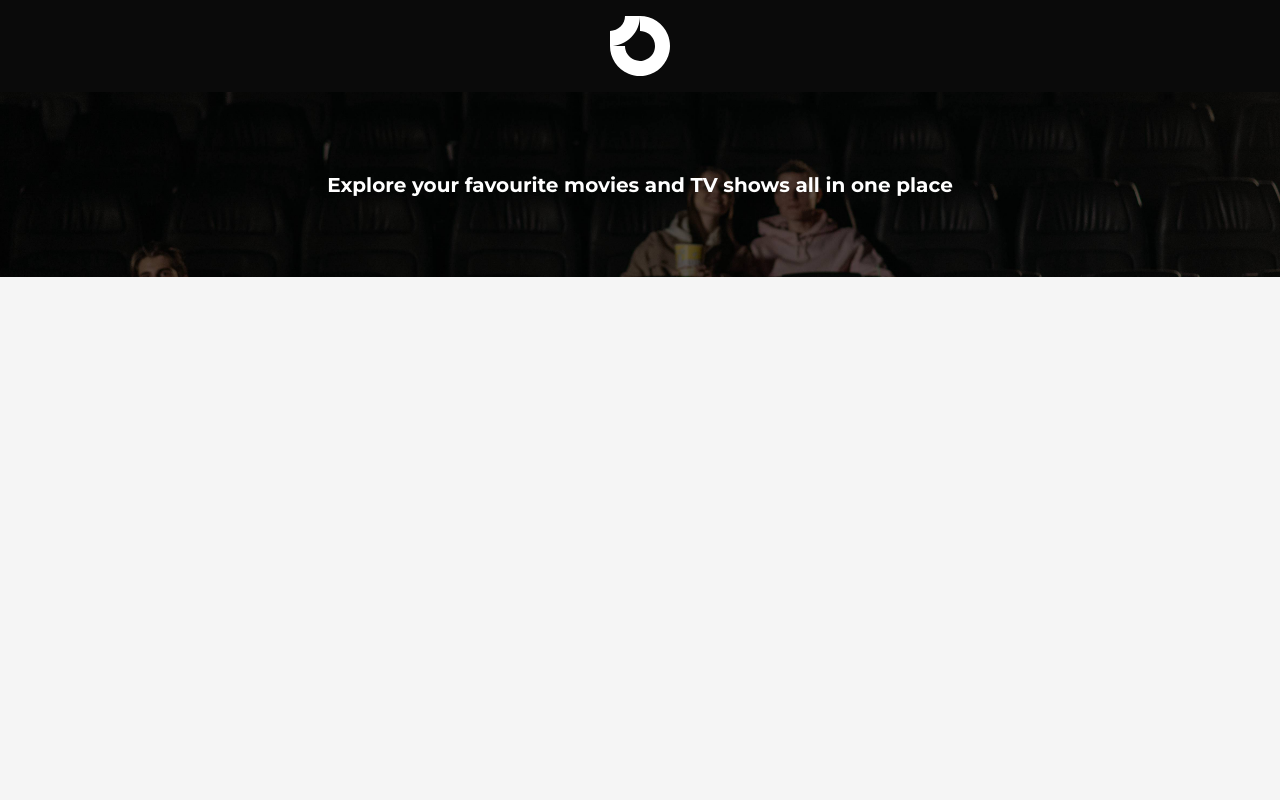
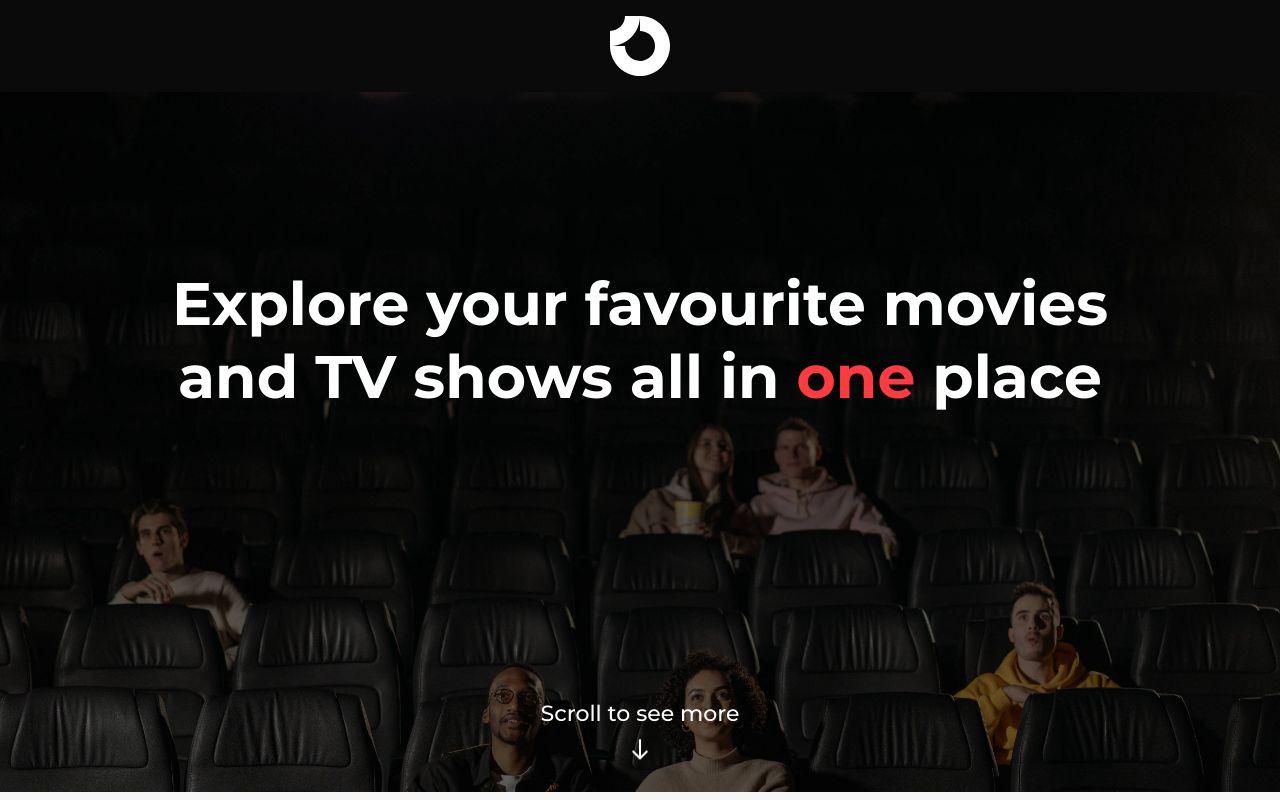
Before and after one commit to dtomicic/movies-website, a Next.js app: page / in a window 1280 px wide. Built offline with nearby package versions, Linux system fonts and the light colour scheme.

Commit message:
Completed the bannner component

```diff
--- a/components/Banner/index.tsx
+++ b/components/Banner/index.tsx
@@ -1,22 +1,21 @@
 import Image from "next/image";
-import { BannerStyled, HeroText } from "./style";
+import { BannerStyled, HeroArrow, HeroText } from "./style";
+import ArrowIcon from "../Icons/ArrowIcon";
 
 const Banner = () => {
 	return (
 		<BannerStyled>
-			<Image
-				src="/images/hero.jpg"
-				alt="hero"
-				width={4740}
-				height={3164}
-				loading="eager"
-				priority={true}
-			/>
+			<Image src={"/images/hero.jpg"} width={4740} height={3164} loading={"eager"} priority={true} alt={"Hero image"} />
 			<HeroText>
 				<h1>
-					Explore your favourite movies and TV shows all in <span>one</span> place
+					Explore your favourite movies and TV shows all in{" "}
+					<span>one</span> place
 				</h1>
 			</HeroText>
+            <HeroArrow>
+                <span>Scroll to see more</span>
+                <ArrowIcon direction={"down"}/>
+            </HeroArrow>
 		</BannerStyled>
 	);
 };
--- a/components/Banner/style.ts
+++ b/components/Banner/style.ts
@@ -1,4 +1,4 @@
-import { mixins } from "@/styles/styles";
+import { colors, mixins, sizes } from "@/styles/styles";
 import styled from "styled-components";
 
 export const BannerStyled = styled.div`
@@ -13,11 +13,19 @@ export const BannerStyled = styled.div`
 		width: 100%;
 		height: 100%;
 	}
+
+	@media (min-width: ${sizes.tablet}) {
+		height: 310px;
+	}
+
+	@media (min-width: ${sizes.desktop}) {
+		height: 700px;
+	}
 `;
 
 export const HeroText = styled.div`
-    ${mixins.contentWide};
 	position: absolute;
+	top: 25%;
 
 	h1 {
 		text-align: center;
@@ -25,5 +33,65 @@ export const HeroText = styled.div`
 		font-family: "Montserrat", sans-serif;
 		font-size: 20px;
 		font-weight: 700;
+		max-width: 320px;
+
+		span {
+			color: ${colors.secondary};
 		}
-`
+
+		@media (min-width: ${sizes.tablet}) {
+			font-size: 34px;
+			max-width: 600px;
+		}
+
+		@media (min-width: ${sizes.desktop}) {
+			font-size: 60px;
+			max-width: 1000px;
+		}
+	}
+`;
+
+export const HeroArrow = styled.div`
+	position: absolute;
+	display: flex;
+	flex-direction: column;
+	align-items: center;
+	bottom: 10%;
+	color: white;
+	gap: 7px;
+
+	span {
+		font-family: "Montserrat", sans-serif;
+		font-size: 12px;
+		font-weight: 500;
+
+		@media (min-width: ${sizes.tablet}) {
+			font-size: 16px;
+		}
+
+		@media (min-width: ${sizes.desktop}) {
+			font-size: 22px;
+		}
+	}
+
+	div {
+		animation: bounce 1.5s infinite;
+
+		@keyframes bounce {
+			0% {
+				transform: translateY(0);
+			}
+			50% {
+				transform: translateY(5px);
+			}
+			100% {
+				transform: translateY(0);
+			}
+		}
+	}
+
+	@media (min-width: ${sizes.tablet}) {
+		gap: 10px;
+        bottom: 5%;
+	}
+`;
--- /dev/null
+++ b/components/Icons/ArrowIcon/index.tsx
@@ -0,0 +1,30 @@
+import { ArrowIconStyled } from "./style";
+
+interface IArrowIconProps {
+	direction?: "up" | "down" | "right";
+	color?: string;
+    size?: number;
+}
+
+const ArrowIcon = (props: IArrowIconProps) => {
+	const { direction, color, size } = props;
+
+	return (
+		<ArrowIconStyled direction={direction} color={color} size={size}>
+			<svg
+				width="16"
+				height="19"
+				viewBox="0 0 16 19"
+				fill="none"
+				xmlns="http://www.w3.org/2000/svg"
+			>
+				<path
+					d="M7.29289 18.7071C7.68342 19.0976 8.31658 19.0976 8.70711 18.7071L15.0711 12.3431C15.4616 11.9526 15.4616 11.3195 15.0711 10.9289C14.6805 10.5384 14.0474 10.5384 13.6569 10.9289L8 16.5858L2.34315 10.9289C1.95262 10.5384 1.31946 10.5384 0.928933 10.9289C0.538408 11.3195 0.538408 11.9526 0.928933 12.3431L7.29289 18.7071ZM7 4.37114e-08L7 18L9 18L9 -4.37114e-08L7 4.37114e-08Z"
+					fill="#F5F5F5"
+				/>
+			</svg>
+		</ArrowIconStyled>
+	);
+};
+
+export default ArrowIcon;
--- /dev/null
+++ b/components/Icons/ArrowIcon/style.ts
@@ -0,0 +1,31 @@
+import styled from "styled-components";
+
+interface IProps {
+    direction?: "up" | "down" | "right";
+	color?: string;
+    size?: number;
+}
+export const ArrowIconStyled = styled.div<IProps>`
+    display: flex;
+
+    svg {
+        width: ${(props) => props.size || 20}px;
+        height: ${(props) => props.size || 20}px;
+        transform: ${(props) => {
+            switch (props.direction) {
+                case "up":
+                    return "rotate(180deg)";
+                case "down":
+                    return "rotate(0deg)";
+                case "right":
+                    return "rotate(-90deg)";
+                default:
+                    return "rotate(90deg)";
+            }
+        }};
+
+        path {
+            fill: ${(props) => props.color || "white"};
+        }
+    }
+`;
```
Lines whose indentation alone changed are shown as unchanged.
